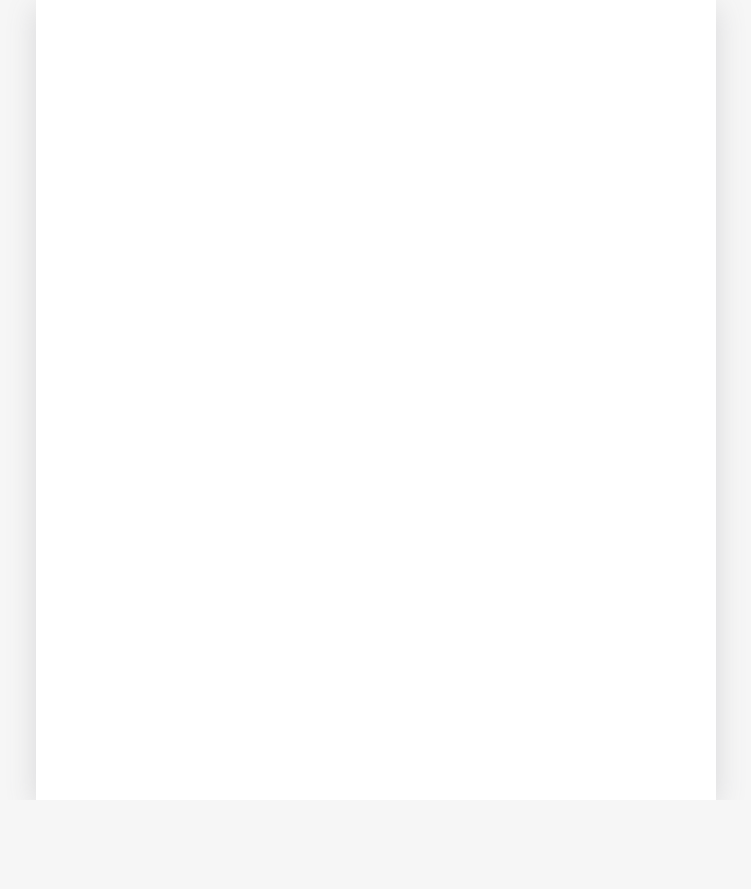
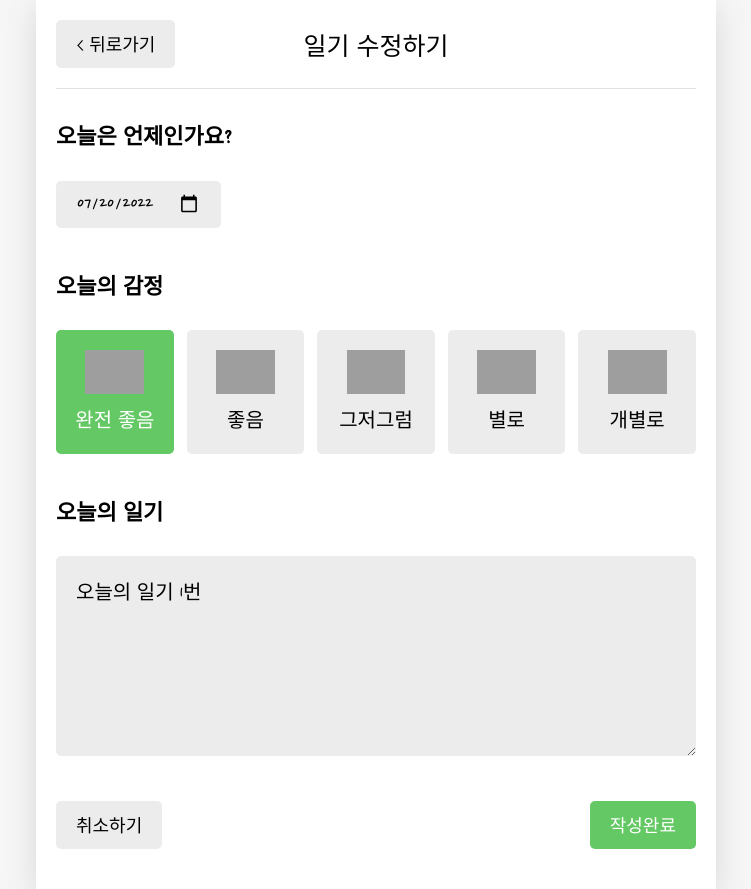
Before and after one commit to kimsoheegh/emotiondiary, a React (Create React App) app: page /edit/1 in a window 1280 px wide. Before the commit this address had no page. Shown: the whole page, without its empty margins (264-1015 px from the left). Before the commit the page ends 800 px from the top, so only its background shows below. Built offline with nearby package versions, Linux system fonts and the light colour scheme; grey boxes are pictures that could not be loaded; a web font is replaced by a local one.

Commit message:
feat : add edit page sevice

```diff
--- a/src/App.js
+++ b/src/App.js
@@ -110,9 +110,8 @@
             <Routes>
               <Route path="/" element={<Home />} />
               <Route path="/new" element={<New />} />
-              <Route path="/edit" element={<Edit />} />
-              <Route path="/diary/:1" element={<Diary />} />
-              <Route path="/diary" element={<Diary />} />
+              <Route path="/edit/:id" element={<Edit />} />
+              <Route path="/diary/:id" element={<Diary />} />
             </Routes>
           </div>
         </BrowserRouter>
--- a/src/components/DiaryEditor.js
+++ b/src/components/DiaryEditor.js
@@ -1,5 +1,5 @@
 import { useNavigate } from "react-router-dom";
-import { useRef, useState, useContext } from "react";
+import { useRef, useState, useContext, useEffect } from "react";
 import { DiaryDispatchContext } from "../App";
 
 import MyButton from "./MyButton";
@@ -38,13 +38,13 @@
   return date.toISOString().slice(0, 10);
 };
 
-const DiaryEditor = () => {
+const DiaryEditor = ({ isEdit, originData }) => {
   const contentRef = useRef();
   const [content, setContent] = useState("");
   const [emotion, setEmotion] = useState(3);
   const [date, setDate] = useState(getStringDate(new Date()));
 
-  const { onCreate } = useContext(DiaryDispatchContext);
+  const { onCreate, onEdit } = useContext(DiaryDispatchContext);
 
   const handleClickEmote = (emotion) => {
     setEmotion(emotion);
@@ -56,14 +56,33 @@
       contentRef.current.focus();
       return;
     }
-    onCreate(date, content, emotion);
+    if (
+      window.confirm(
+        isEdit ? "일기를 수정하시겠습니까?" : "새로운 일기를 작성하시겠습니까?"
+      )
+    ) {
+      if (!isEdit) {
+        onCreate(date, content, emotion);
+      } else {
+        onEdit(originData.id, date, content, emotion);
+      }
+    }
+
     navigate("/", { replace: true });
   };
+
+  useEffect(() => {
+    if (isEdit) {
+      // setDate(getStringDate(new Date(parseInt(originData.date))));
+      setEmotion(originData.emotion);
+      setContent(originData.content);
+    }
+  }, [isEdit, originData]);
 
   return (
     <div className="DiaryEditor">
       <MyHeader
-        headText={"새 일기쓰기"}
+        headText={isEdit ? "일기 수정하기" : "새 일기쓰기"}
         leftChild={
           <MyButton text={"< 뒤로가기"} onClick={() => navigator(-1)} />
         }
--- a/src/pages/Edit.js
+++ b/src/pages/Edit.js
@@ -1,35 +1,32 @@
-import { useSearchParams, useNavigate } from "react-router-dom";
+import { useNavigate, useParams } from "react-router-dom";
+import { useState, useContext, useEffect } from "react";
+import { DiaryStateContext } from "../App";
+import DiaryEditor from "../components/DiaryEditor";
 
 const Edit = () => {
+  const [originData, setOriginData] = useState();
   const navigate = useNavigate();
-  const [searchParams, setSearchParams] = useSearchParams();
-  const id = searchParams.get("id");
-  console.log("id : ", id);
+  const { id } = useParams();
 
-  const mode = searchParams.get("mode");
-  console.log("mode : ", mode);
+  const diaryList = useContext(DiaryStateContext);
+
+  useEffect(() => {
+    if (diaryList.length >= 1) {
+      const targetDiary = diaryList.find(
+        (it) => parseInt(it.id) === parseInt(id)
+      );
+
+      if (targetDiary) {
+        setOriginData(targetDiary);
+      } else {
+        navigate("/", { replace: true });
+      }
+    }
+  }, [id, diaryList]);
 
   return (
     <div>
-      <h1>Edit</h1>
-      <p>이곳은 일기 수정페이지 입니다.</p>
-      <button onClick={() => setSearchParams({ who: "sohee" })}>
-        QS 바꾸기
-      </button>
-      <button
-        onClick={() => {
-          navigate("/home");
-        }}
-      >
-        HOME 으로 가기
-      </button>
-      <button
-        onClick={() => {
-          navigate(-1);
-        }}
-      >
-        뒤로가기
-      </button>
+      {originData && <DiaryEditor isEdit={true} originData={originData} />}
     </div>
   );
 };
```
